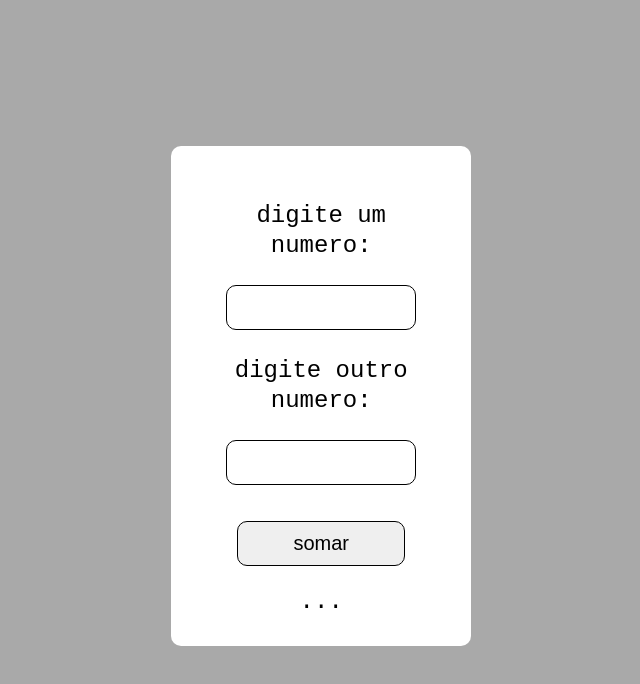
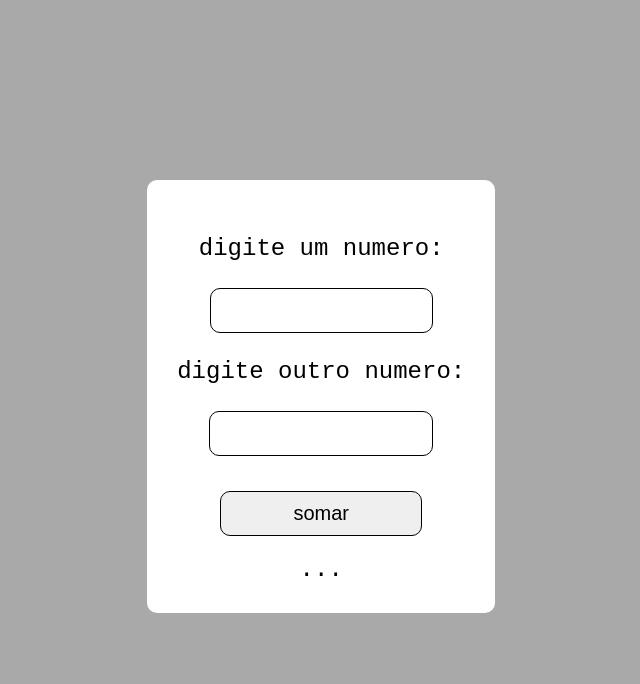
Before and after one commit to erick100-code/js, a plain HTML site: page aula010/ex004.html in a window 1280 px wide. Shown: the whole page, without its empty margins (314-954 px from the left). Drawn offline with Linux system fonts and the light colour scheme.

Commit message:
desafio finalizado

```diff
--- a/aula010/ex004.html
+++ b/aula010/ex004.html
@@ -20,8 +20,8 @@
             display: grid;
             align-content: center;
             justify-content: center;
-            grid-template-columns: 300px;
-            grid-template-rows: minmax(0px, 500px);
+            grid-template-columns: minmax(0px,);
+            grid-template-rows: minmax(0px,);
             height: 97vh;
             width: 98vw;
         }
@@ -65,8 +65,7 @@
         }
 
         div#res {
-            min-width: 200px;
-            max-width: 250px;
+
         }
     </style>
 </head>
```
